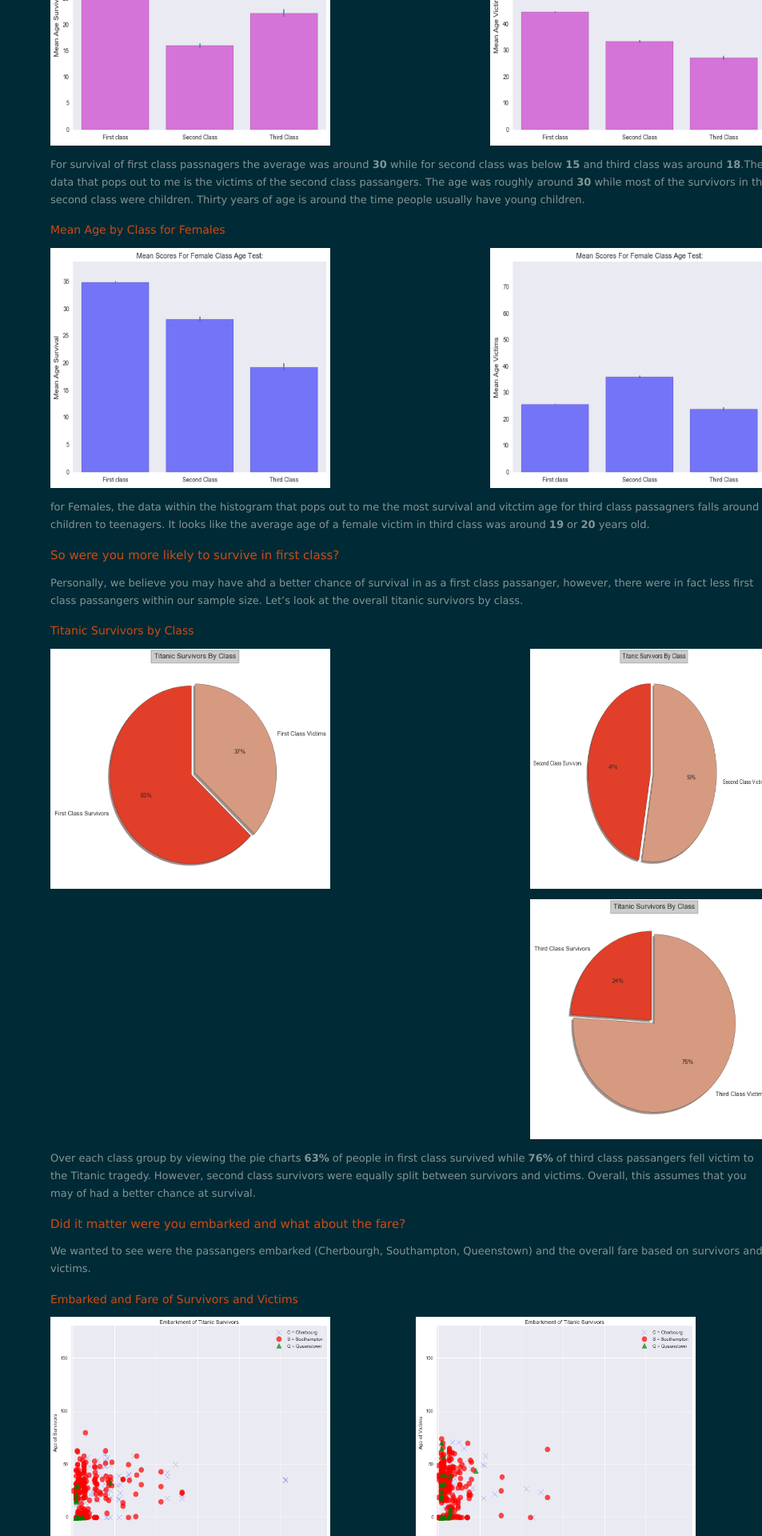
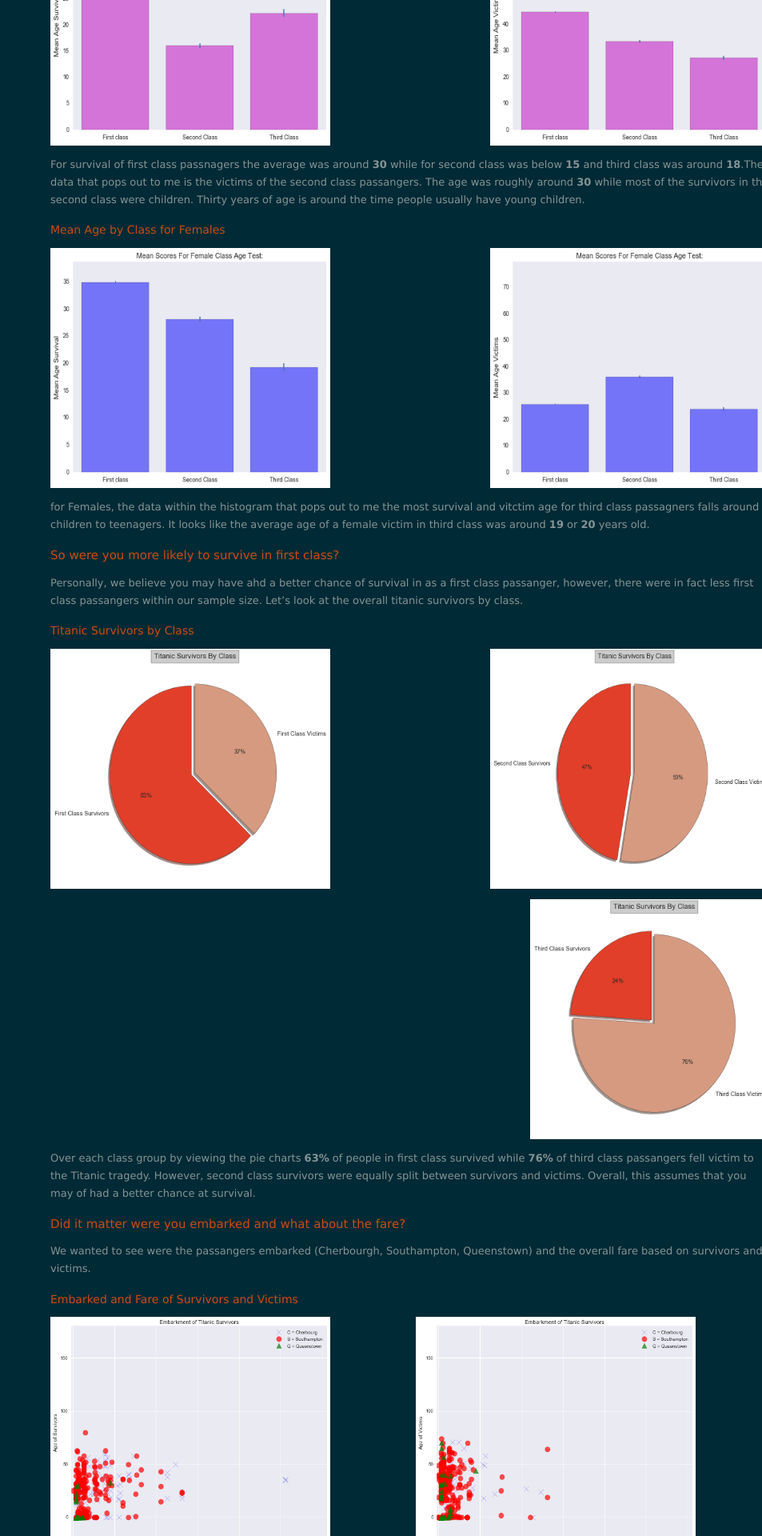
Before and after one commit to krismanaya/krismanaya.github.io, a Jekyll site: the page built from _posts/2013-06-05-welcome-to-jekyll.markdown, in a window 1280 px wide. Shown: the part 2675-4595 px from the top of the page at 80% size, without its empty margins (327-1280 px from the left). Built offline with Jekyll 4.4.1, drawn with Linux system fonts in a browser that asks for light colours; nearby versions of some CDN libraries.

Commit message:
change image width back

```diff
--- a/_posts/2013-06-05-welcome-to-jekyll.markdown
+++ b/_posts/2013-06-05-welcome-to-jekyll.markdown
@@ -71,7 +71,7 @@ Personally, we believe you may have ahd a better chance of survival in as a firs
 ### Titanic Survivors by Class
 
 <img src="/images/PIEFC.png" width="350" height="300" class="left"/>
-<img src="/images/PIESC.png" width="300" height="300" class="right"/>
+<img src="/images/PIESC.png" width="350" height="300" class="right"/>
 <img src="/images/PIETC.png" width="300" height="300" class="right"/>
 
 
```
